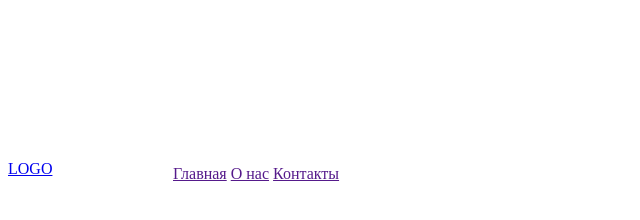
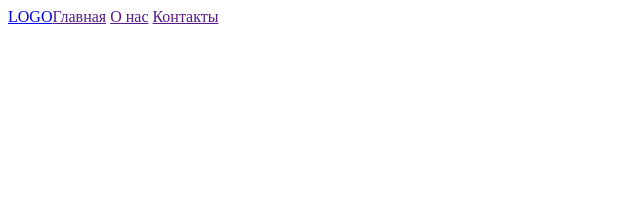
Before and after one commit to kutinleo/kutinleo.github.io, a plain HTML site: page site3/index.html in a window 1280 px wide. Shown: the whole page, without its empty margins (0-640 px from the left). Drawn offline with Linux system fonts and the light colour scheme.

Commit message:
Update logo.css

```diff
--- a/site3/logo.css
+++ b/site3/logo.css
@@ -5,8 +5,8 @@ nav {
   float: center;
 }
 nav ul {
-  margin: 10em;
-  padding: 5px;
+  margin: 0;
+  padding: 0;
   list-style: none;
 }
 nav li {
```
